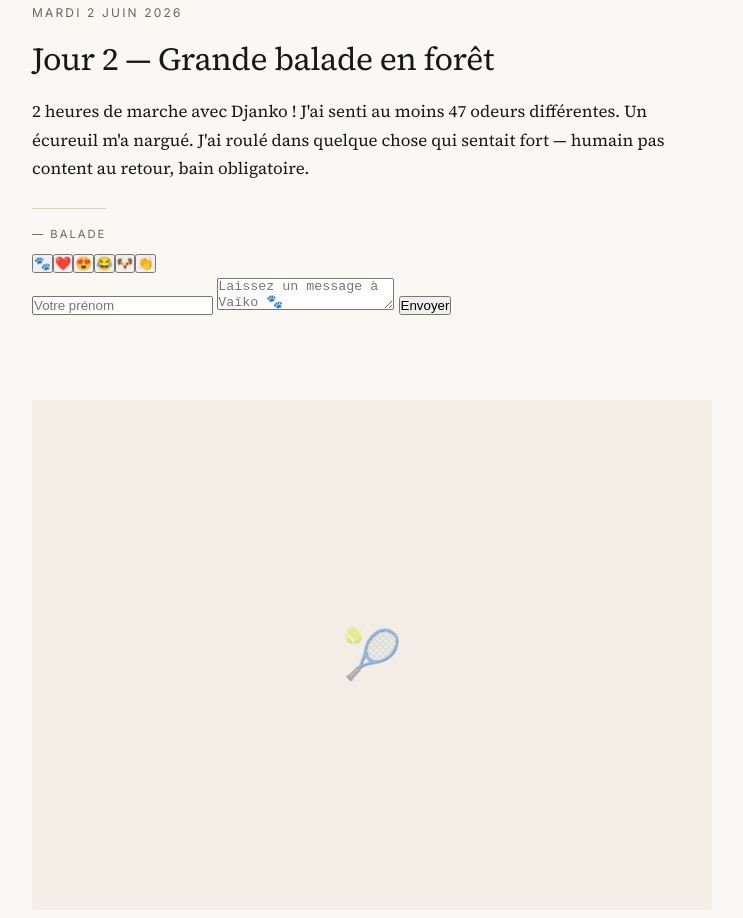
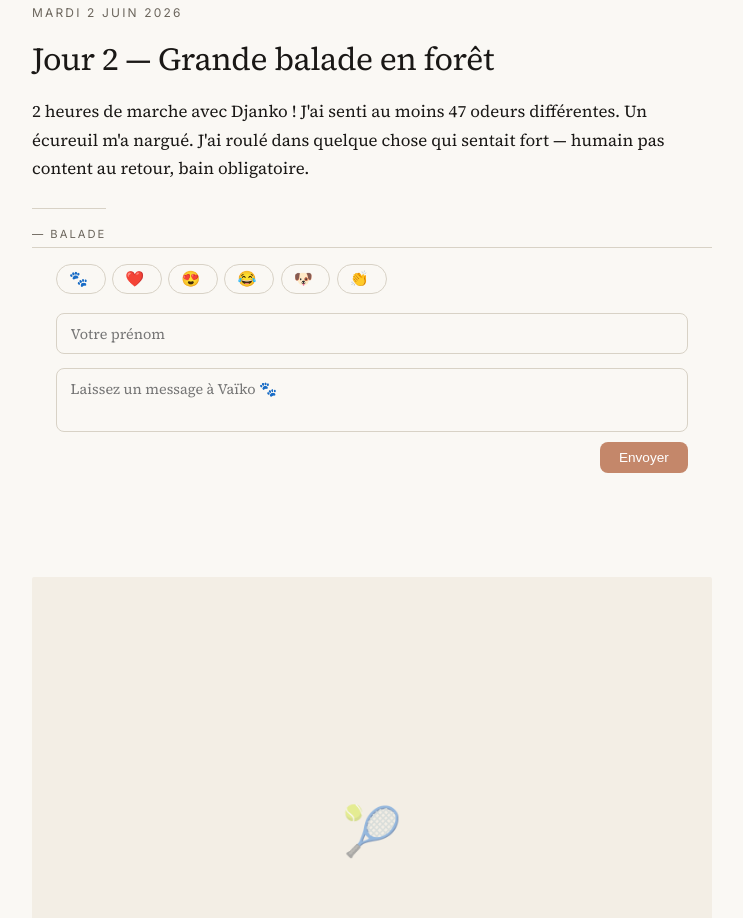
Before and after one commit to jon77340/vaiko-blog, a plain HTML site: page index.html in a window 1280 px wide. Shown: the part 1462-2380 px from the top of the page, without its empty margins (268-1011 px from the left). Drawn offline with nearby package versions, Linux system fonts and the light colour scheme; no server answers.

Commit message:
feat: CSS reactions et commentaires

```diff
--- a/styles.css
+++ b/styles.css
@@ -513,3 +513,43 @@ footer p { margin-bottom: 0.4rem; }
   .nav, footer, #map, .lightbox { display: none; }
   body { background: white; }
 }
+
+/* ====== RÉACTIONS & COMMENTAIRES ====== */
+.post-interactions {
+  border-top: 1px solid var(--rule);
+  padding: 1rem 1.5rem 1.5rem;
+}
+.reactions {
+  display: flex; flex-wrap: wrap; gap: .4rem; margin-bottom: 1.2rem;
+}
+.reaction-btn {
+  background: var(--paper); border: 1px solid var(--rule);
+  border-radius: 2rem; padding: .3rem .75rem;
+  font-size: .95rem; cursor: pointer; transition: all .15s;
+  display: flex; align-items: center; gap: .3rem;
+}
+.reaction-btn:hover { background: #f0ebe3; border-color: #c4876a; }
+.reaction-btn.has-reactions { background: #fdf3ee; border-color: #c4876a; }
+.reaction-btn.reacted { transform: scale(1.15); }
+.reaction-count { font-size: .8rem; color: var(--ink-soft); font-family: var(--sans); }
+.comments-list { margin-bottom: 1rem; }
+.comment { padding: .75rem 0; border-bottom: 1px solid var(--rule); }
+.comment:last-child { border-bottom: none; }
+.comment-author { font-weight: 600; font-size: .85rem; }
+.comment-date { font-size: .75rem; color: var(--ink-soft); margin-left: .5rem; }
+.comment-text { margin-top: .25rem; font-size: .9rem; line-height: 1.5; }
+.comment-form { display: flex; flex-direction: column; gap: .6rem; }
+.comment-name, .comment-text {
+  border: 1px solid var(--rule); border-radius: 8px;
+  padding: .6rem .85rem; font-size: .9rem; font-family: inherit;
+  background: var(--paper); color: var(--ink); resize: none;
+  transition: border-color .15s;
+}
+.comment-name:focus, .comment-text:focus { outline: none; border-color: #c4876a; }
+.comment-submit {
+  align-self: flex-end; background: #c4876a; color: white;
+  border: none; border-radius: 8px; padding: .5rem 1.2rem;
+  font-size: .85rem; cursor: pointer; transition: background .15s;
+}
+.comment-submit:hover { background: #a8694e; }
+.comment-submit:disabled { opacity: .5; cursor: default; }
```
